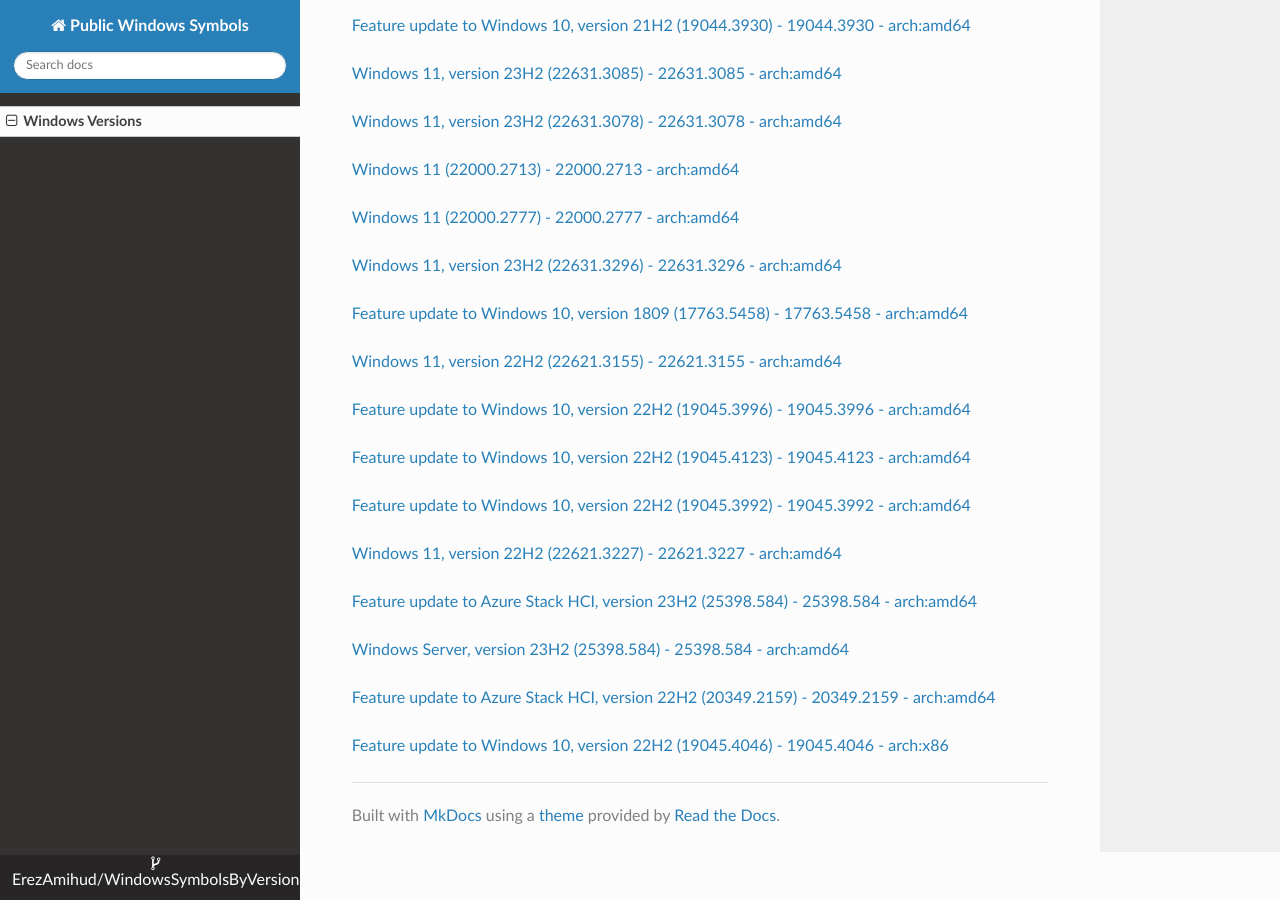
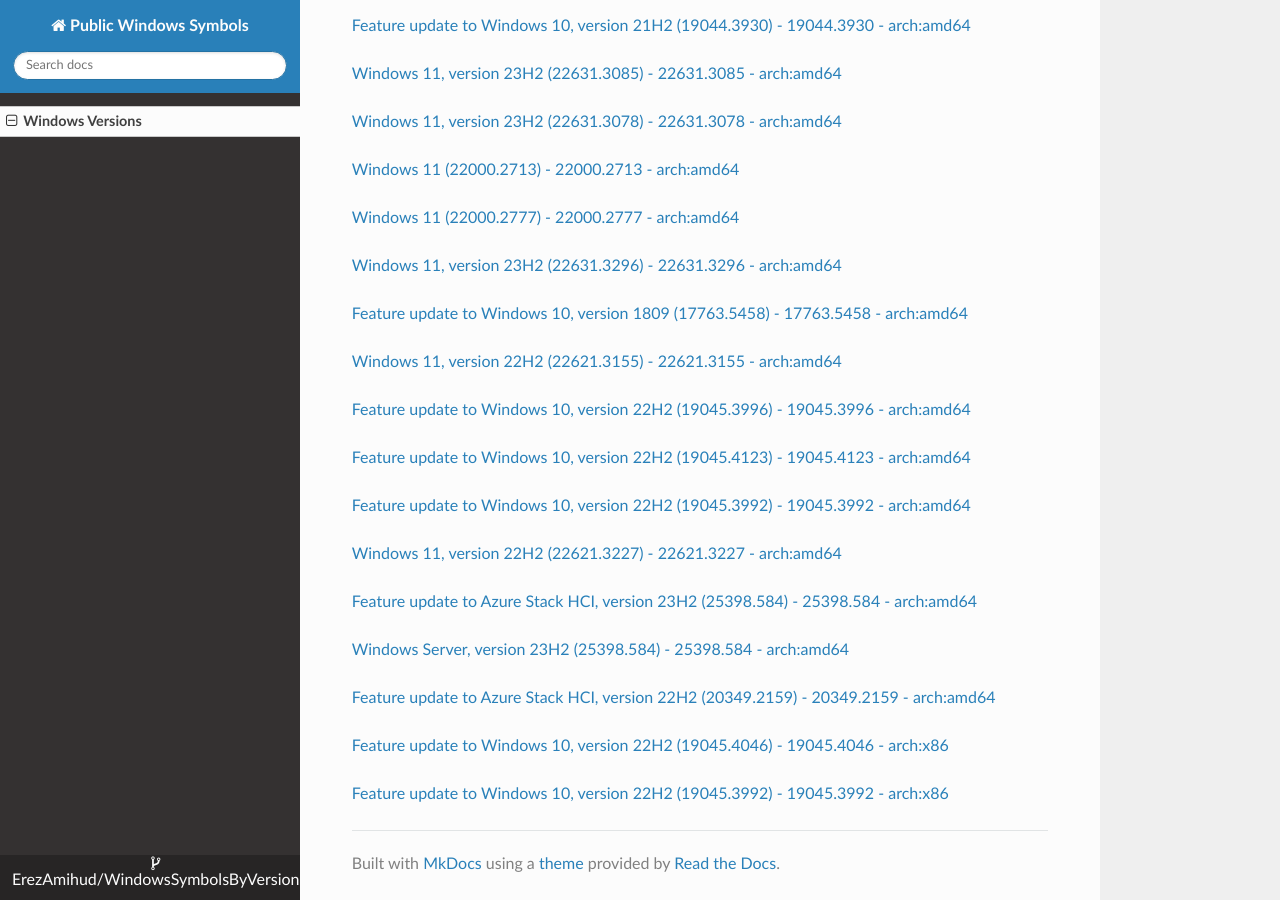
Before and after one commit to ErezAmihud/WindowsSymbolsByVersion, an MkDocs documentation site: the page built from docs/index.md, in a window 1280 px wide and 900 px high, scrolled down 18989 px. Built offline with MkDocs 1.6.1, drawn with Linux system fonts in a browser that asks for light colours; nearby versions of some CDN libraries.

Commit message:
Automated commit, add manifest for 66cfd98d-18e1-48ac-acc6-d59449807354

```diff
--- a/docs/index.md
+++ b/docs/index.md
@@ -1048,3 +1048,6 @@
 
 
 [Feature update to Windows 10, version 22H2 (19045.4046) - 19045.4046 - arch:x86](https://github.com/ErezAmihud/WindowsSymbolsByVersion/blob/main/manifests/571b92e1-9ebb-4d74-80be-6f01b247a1f7.manifest)
+
+
+[Feature update to Windows 10, version 22H2 (19045.3992) - 19045.3992 - arch:x86](https://github.com/ErezAmihud/WindowsSymbolsByVersion/blob/main/manifests/66cfd98d-18e1-48ac-acc6-d59449807354.manifest)
```
Also changed, not shown: process_builds.json (+1 -1 lines), 1 other file.
